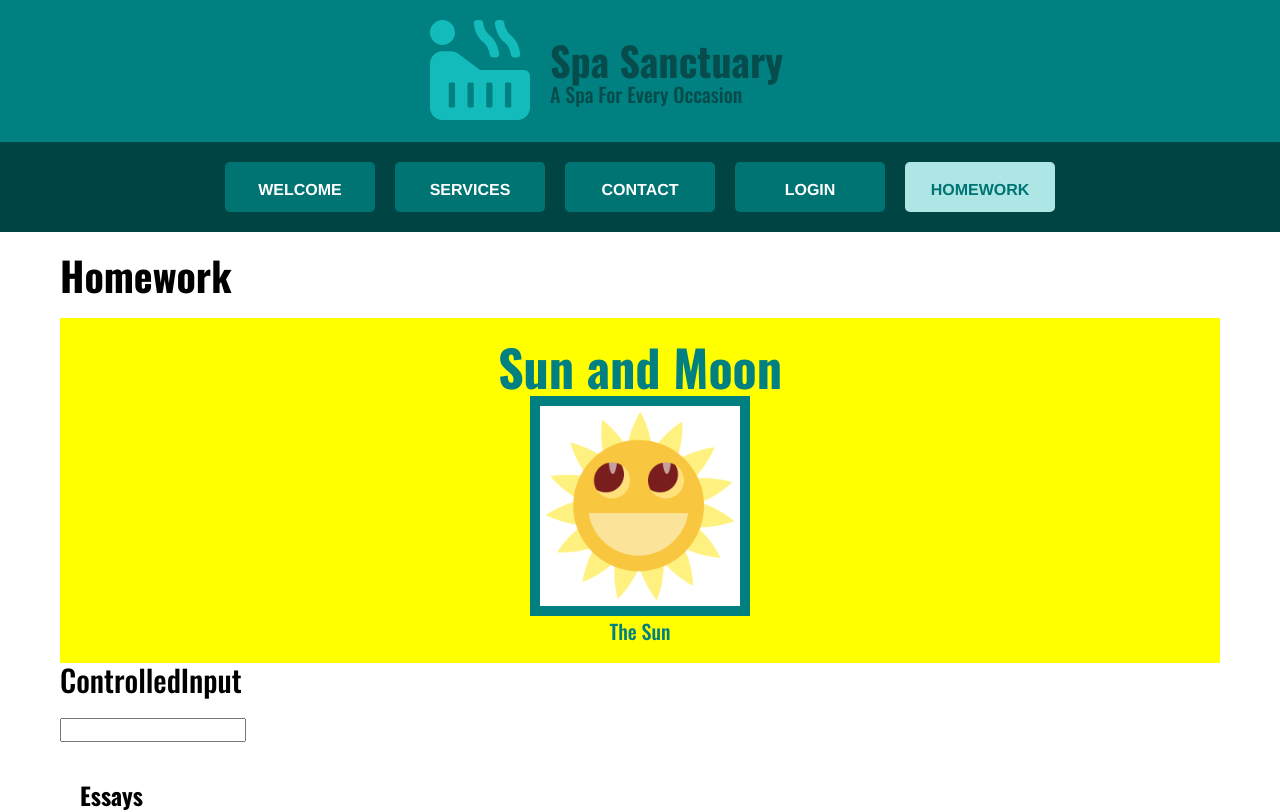
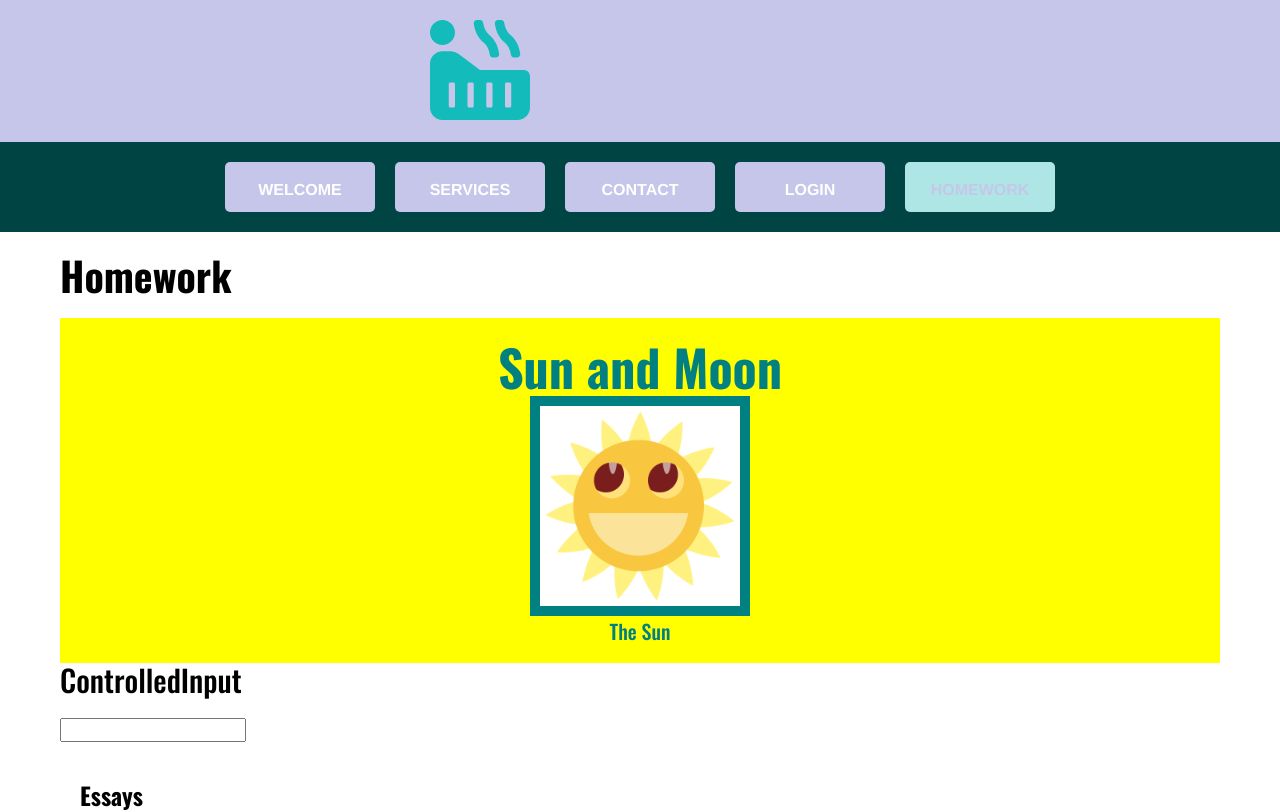
Before and after one commit to claireyz/Web-1-Zhao-Claire-Final, a React (Create React App) app: page /homework in a window 1280 px wide. Shown: the top 812 px of the page. Built offline with nearby package versions, Linux system fonts and the light colour scheme.

Commit message:
Updating layout colors

```diff
--- a/src/React/Layout/Footer/Footer.jsx
+++ b/src/React/Layout/Footer/Footer.jsx
@@ -17,7 +17,7 @@ const Footer = () => {
 export default Footer;
 
 const FooterStyled = styled.footer`
-    background-color: teal;
+    background-color: #c6c6ea;
     text-align: center;
     padding: 20px 0px;
 `;
--- a/src/React/Layout/Footer/SiteTitle.jsx
+++ b/src/React/Layout/Footer/SiteTitle.jsx
@@ -5,7 +5,7 @@ const SiteTitle = () => {
 
     return (
         <SiteTitleStyled className='SiteTitle'>
-            <h2>Spa Sanctuary :: A SPA For Every Occasion</h2>
+            <h2>Claire Zhao</h2>
             <div className="copyright">&copy; 2022. All rights reserved. </div>
         </SiteTitleStyled>
     );
@@ -17,10 +17,10 @@ const SiteTitleStyled = styled.div`
     h2{
         margin: 5px 0px;
         font-size: 14px;
-        color: #a3cfcf;
+        color: #c6c6ea;
     }
     .copyright {
         font-size: 14px;
-        color: #a3cfcf;
+        color: #c6c6ea;
     }
 `;
--- a/src/React/Layout/Header/Header.jsx
+++ b/src/React/Layout/Header/Header.jsx
@@ -19,7 +19,7 @@ const Header = () => {
 export default Header;
 
 const HeaderStyled = styled.header`
-    background-color: teal;
+    background-color: #c6c6ea;
     padding: 20px 0px;
     display: flex;
     justify-content: center;
--- a/src/React/Layout/Header/SiteTitle.jsx
+++ b/src/React/Layout/Header/SiteTitle.jsx
@@ -5,8 +5,7 @@ const SiteTitle = () => {
 
     return (
         <SiteTitleStyled className='SiteTitle'>
-            <h2>Spa Sanctuary</h2>
-            <h3>A Spa For Every Occasion</h3>
+            <h2>Claire Zhao</h2>
         </SiteTitleStyled>
     );
 }
@@ -14,7 +13,7 @@ const SiteTitle = () => {
 export default SiteTitle;
 
 const SiteTitleStyled = styled.div`
-    color: #064c4c;
+    color: #c6c6ea;
     text-align: left;
 
     h2 {
--- a/src/React/Layout/Nav/MainMenu.jsx
+++ b/src/React/Layout/Nav/MainMenu.jsx
@@ -30,7 +30,7 @@ const MainMenuStyled = styled.div`
         display: block;
         color: white;
         margin: 5px 10px;
-        background-color: #007373;
+        background-color: #c6c6ea;
         height: 50px;
         line-height: 55px;
         text-decoration: none;
@@ -43,7 +43,7 @@ const MainMenuStyled = styled.div`
             background-color: #038484;
         }
         &.active {
-            color: #007373;
+            color: #c6c6ea;
             background-color: #AEE6E6;
         }
 
--- a/src/React/Welcome/Slideshow/Slideshow.jsx
+++ b/src/React/Welcome/Slideshow/Slideshow.jsx
@@ -30,6 +30,6 @@ const SlideshowStyled = styled.div`
 
 
     .carousel .slide .legend {
-        background-color: teal;
+        background-color: #c6c6ea;
     }
 `;
```
